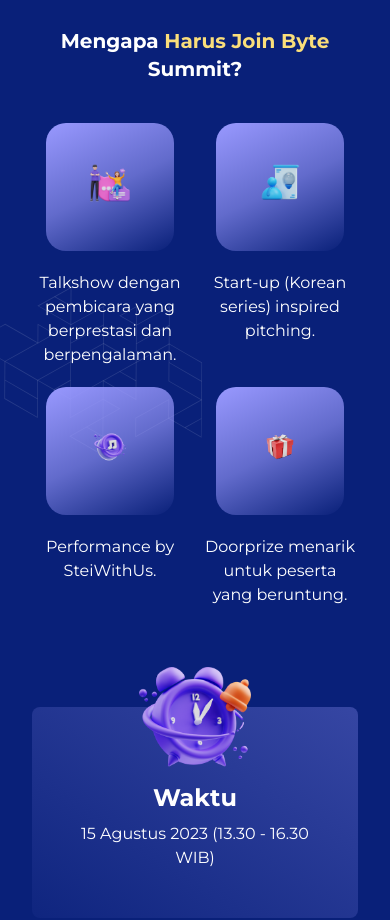
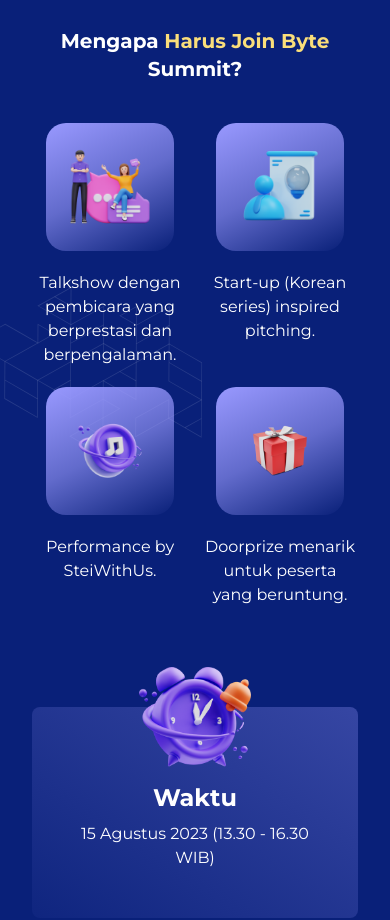
Before and after one commit to amaliap21/Web-Aksang, a Next.js app: page /summit in a window 390 px wide. Shown: the part 1880-2800 px from the top of the page. Built offline with nearby package versions, Linux system fonts and the light colour scheme.

Commit message:
feat(summit): fix benefit icon width

```diff
--- a/app/summit/page.js
+++ b/app/summit/page.js
@@ -64,7 +64,7 @@ export default function SummitPage() {
   //   // Add more objects as needed
   // ];
   return (
-    <main className="bg-[#092079] min-h-screen w-full overflow-hidden relative flex flex-col">
+    <main className="bg-[#092079] min-h-screen w-full overflow-hidden relative flex flex-col -z-[999]">
       <div className="relative z-10 flex flex-col px-8 lg:px-12">
         {/* BG Image svg */}
         <Image
--- a/components/summit_benefit.js
+++ b/components/summit_benefit.js
@@ -4,13 +4,13 @@ import React from "react";
 const Benefit = (text = "") => {
   return (
     <div className="box-border w-[150px] tmd:w-[200px] sm:w-[220px] lg:w-[275px] h-fit flex flex-col justify-center items-center gap-[20px]">
-      <div className="box-border w-32 lg:w-40 aspect-square rounded-[20px] bg-gradient-diagonals from-[#9999FF] via-[#9999FF9E] to-[#9999FF00]">
+      <div className="box-border w-32 lg:w-40 aspect-square rounded-[20px] bg-gradient-diagonals from-[#9999FF] via-[#9999FF9E] to-[#9999FF00] flex justify-center items-center">
         <Image
           src={text.imageUrl}
           alt="benefit"
           width={200}
           height={200}
-          className="m-auto py-10 w-10 lg:w-20"
+          className="w-20 max-w-3/5"
         />
       </div>
       <h2 className="text-[16px] lg:text-xl break-words text-center font-montserrat">
```
